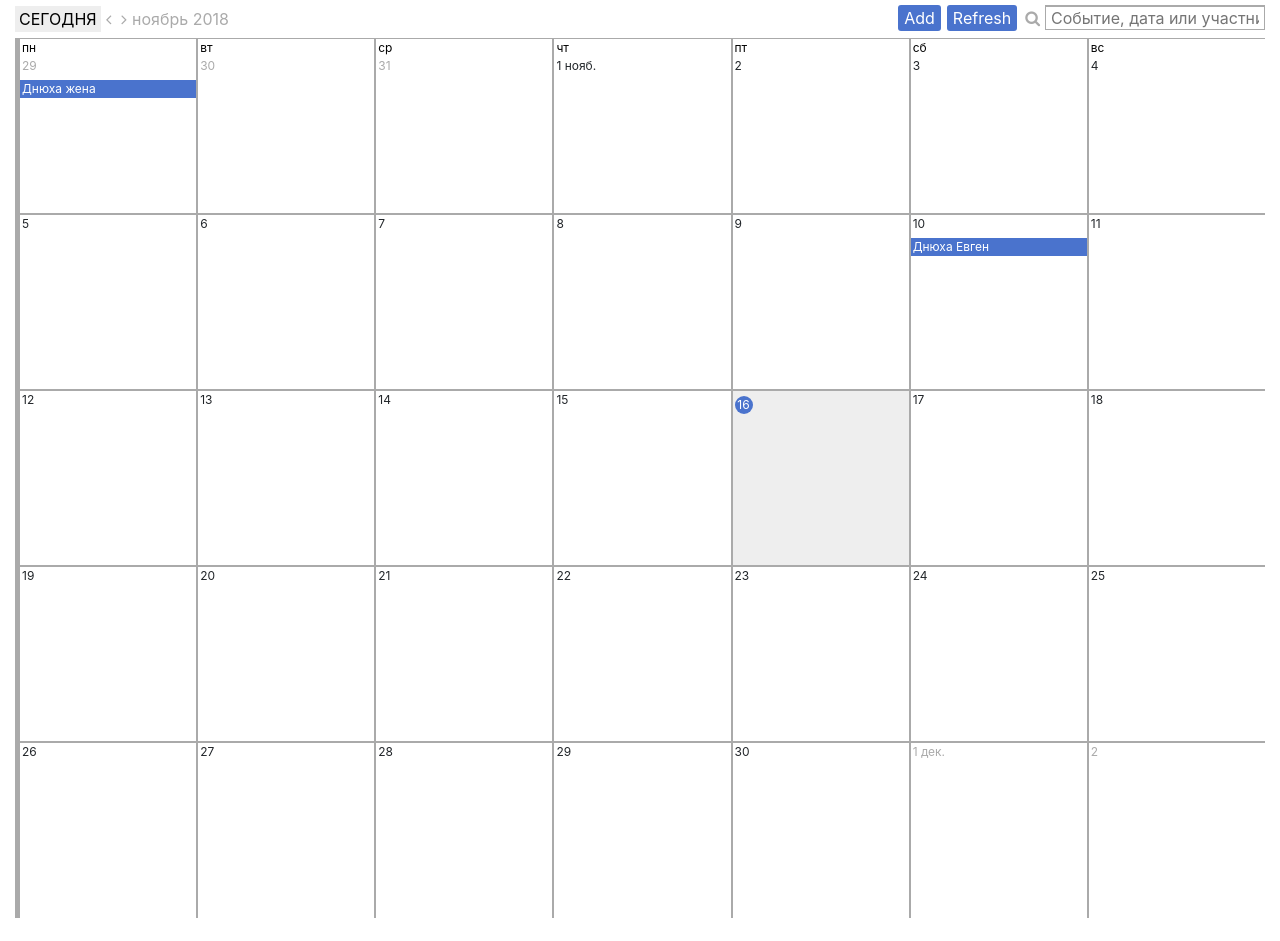
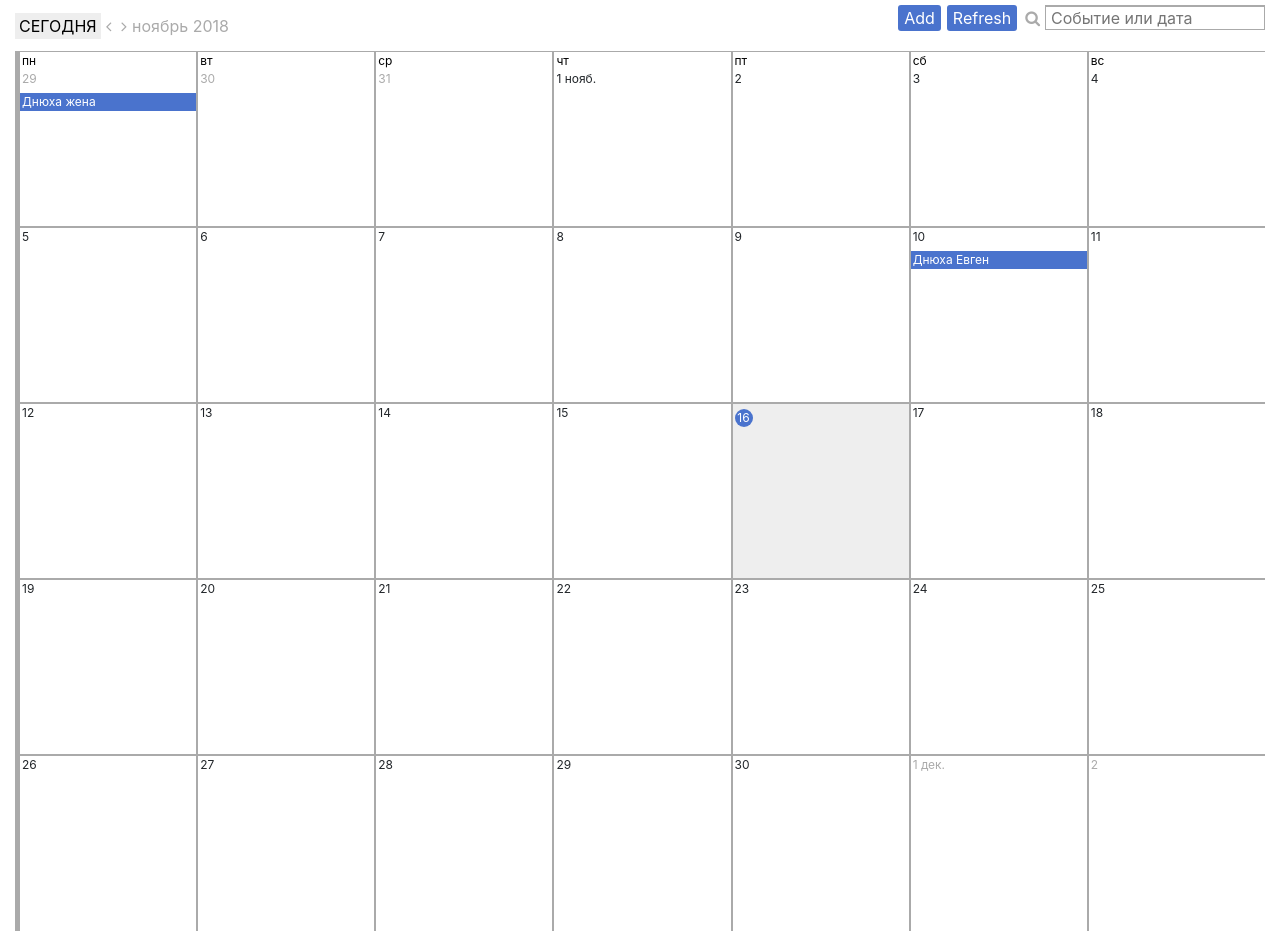
Before and after one commit to Kamesas/myCalendar, a React (Create React App) app: page / in a window 1280 px wide. Built offline with nearby package versions, Linux system fonts and the light colour scheme.

Commit message:
search focusOut ready

```diff
--- a/src/Calendar/MyCalendar/MyCalendar.jsx
+++ b/src/Calendar/MyCalendar/MyCalendar.jsx
@@ -35,7 +35,10 @@ class MyCalendar extends Component {
     }
 
     return notes.filter(el => {
-      return el.title.indexOf(this.state.finded) > -1;
+      return (
+        el.title.toLowerCase().indexOf(this.state.finded.toLowerCase()) > -1 ||
+        el.date.toLowerCase().indexOf(this.state.finded.toLowerCase()) > -1
+      );
     });
   }
 
@@ -192,6 +195,7 @@ class MyCalendar extends Component {
           refreshCalendar={this.refreshCalendar}
           addNote={this.addNote}
           getSearchEl={this.getSearchEl}
+          notes={this.search(this.state.notes)}
         />
 
         {calendar}
--- a/src/Calendar/MyCalendar/ToolBar/ToolBar.css
+++ b/src/Calendar/MyCalendar/ToolBar/ToolBar.css
@@ -20,6 +20,10 @@
   background-color: #eee;
   padding: 1px 4px;
 }
+
+/* .search {
+  background-color: red;
+} */
 
 .monthArrow {
   margin: 0 5px;
--- a/src/Calendar/MyCalendar/ToolBar/ToolBar.jsx
+++ b/src/Calendar/MyCalendar/ToolBar/ToolBar.jsx
@@ -3,8 +3,49 @@ import React, { Component } from "react";
 import "./ToolBar.css";
 
 class ToolBar extends Component {
+  state = {
+    notes: "",
+    showNotes: false
+  };
+
   search = e => {
     this.props.getSearchEl(e.target.value);
+
+    if (e.target.value !== "") {
+      this.setState({ showNotes: true });
+    } else {
+      this.setState({ showNotes: false });
+    }
+  };
+
+  componentDidUpdate(prevProps, prevState) {
+    if (prevProps.notes !== this.props.notes) {
+      this.setState({ notes: this.props.notes });
+    }
+  }
+
+  clickOnFoundedNote = note => {
+    console.log(note);
+    //this.setState({ showNotes: false });
+  };
+
+  onFocusOut = e => {
+    this.setState({ showNotes: false });
+
+    e.target.value = "";
+    this.props.getSearchEl("");
+  };
+
+  show = () => {
+    return this.state.notes !== ""
+      ? this.state.notes.map(note => (
+          <li key={note.id} onClick={() => this.clickOnFoundedNote(note.title)}>
+            <div>{note.date}</div>
+            {note.title}
+            <div>{note.descr}</div>
+          </li>
+        ))
+      : null;
   };
 
   render() {
@@ -26,13 +67,16 @@ class ToolBar extends Component {
           <button onClick={this.props.addNote}>Add</button>
           <button onClick={this.props.refreshCalendar}>Refresh</button>
         </div>
-        <div className="search">
+        <div className="search" onBlur={this.onFocusOut}>
           <i className="fa fa-search" />
           <input
             type="text"
-            placeholder="Событие, дата или участник"
+            placeholder="Событие или дата"
             onChange={this.search}
           />
+          <ul className="finded-notes">
+            {this.state.showNotes ? this.show() : null}
+          </ul>
         </div>
         <hr />
       </div>
```
